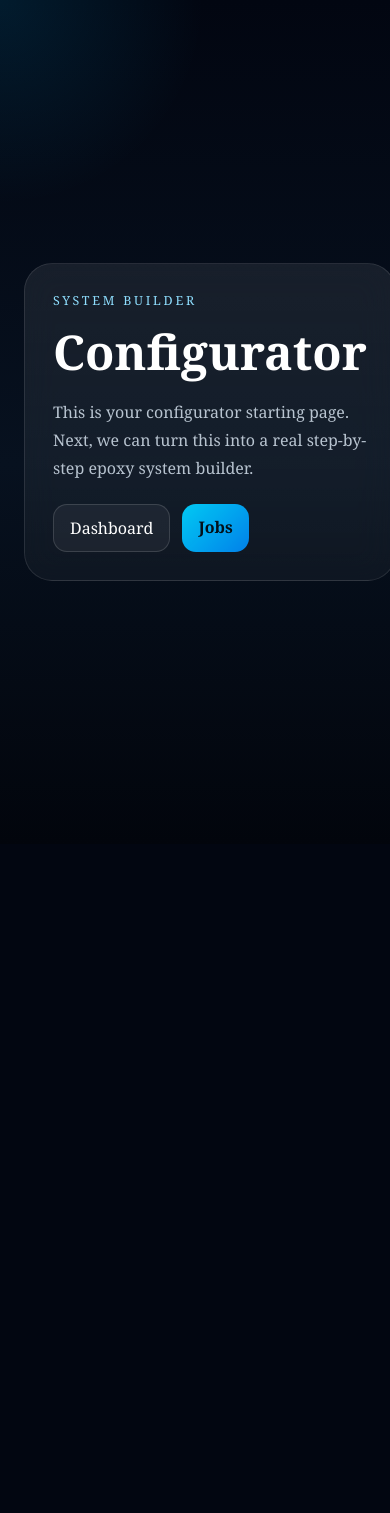
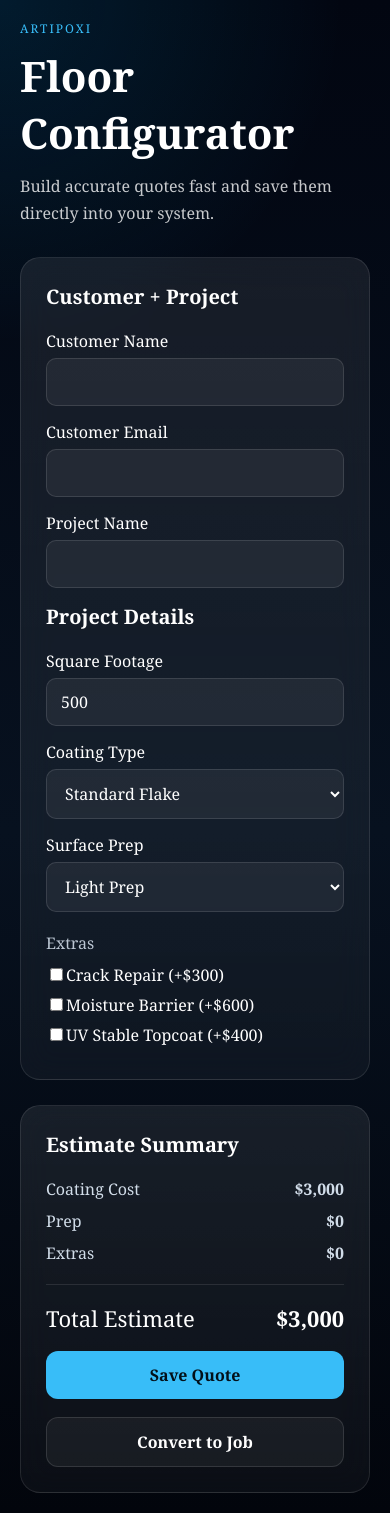
Before and after one commit to cturley468-dotcom/artipoxi-dashboard, a Next.js app: page /configurator in a window 390 px wide. Before the commit the page ends 844 px from the top, so only its background shows below. Built offline with nearby package versions, Linux system fonts and the light colour scheme.

Commit message:
Add quote saving and convert quote to job

```diff
--- a/app/configurator/page.module.css
+++ b/app/configurator/page.module.css
@@ -1,63 +1,159 @@
 .page {
-  min-height: 100vh;
-  display: grid;
-  place-items: center;
-  padding: 24px;
+  padding: 40px;
   background:
     radial-gradient(circle at top left, rgba(0, 183, 255, 0.12), transparent 22%),
     linear-gradient(180deg, #020611 0%, #07111f 55%, #02050c 100%);
   color: white;
+  min-height: 100vh;
 }
 
-.card {
-  width: min(100%, 760px);
-  padding: 28px;
-  border-radius: 28px;
+.container {
+  max-width: 1100px;
+  margin: auto;
+}
+
+.header {
+  margin-bottom: 30px;
+}
+
+.eyebrow {
+  color: #38bdf8;
+  font-size: 12px;
+  letter-spacing: 2px;
+  margin: 0 0 10px;
+}
+
+.title {
+  font-size: 42px;
+  font-weight: 700;
+  margin: 0;
+}
+
+.subtitle {
+  opacity: 0.78;
+  margin-top: 12px;
+  line-height: 1.7;
+  max-width: 720px;
+}
+
+.grid {
+  display: grid;
+  grid-template-columns: 1fr 1fr;
+  gap: 25px;
+}
+
+.panel {
   background: linear-gradient(180deg, rgba(255,255,255,0.08), rgba(255,255,255,0.04));
+  padding: 25px;
+  border-radius: 20px;
   border: 1px solid rgba(255,255,255,0.1);
   backdrop-filter: blur(16px);
 }
 
-.eyebrow {
-  margin: 0 0 10px;
-  letter-spacing: 0.22em;
-  color: #8fdfff;
-  font-size: 0.78rem;
+.sectionTitle {
+  font-size: 20px;
+  margin: 0 0 20px;
 }
 
-.title {
-  margin: 0;
-  font-size: 3rem;
+.label {
+  display: block;
+  margin-bottom: 15px;
 }
 
-.text {
-  margin-top: 14px;
-  line-height: 1.75;
-  color: rgba(231,243,255,0.78);
+.subLabel {
+  margin: 0 0 10px;
+  color: rgba(231,243,255,0.8);
 }
 
-.actions {
+.input,
+.select {
+  width: 100%;
+  padding: 12px 14px;
+  margin-top: 6px;
+  border-radius: 10px;
+  border: 1px solid rgba(255,255,255,0.12);
+  background: rgba(255,255,255,0.06);
+  color: white;
+  outline: none;
+}
+
+.extras {
+  margin-top: 20px;
+}
+
+.checkboxRow {
+  display: block;
+  margin-bottom: 8px;
+}
+
+.summaryRow {
   display: flex;
-  gap: 12px;
-  flex-wrap: wrap;
-  margin-top: 22px;
+  justify-content: space-between;
+  margin-bottom: 10px;
+  color: rgba(231,243,255,0.9);
+}
+
+.total {
+  display: flex;
+  justify-content: space-between;
+  font-size: 22px;
+  margin-top: 20px;
+  padding-top: 18px;
+  border-top: 1px solid rgba(255,255,255,0.1);
+}
+
+.message {
+  margin-top: 18px;
+  color: #9fe8ff;
+}
+
+.savedBox {
+  margin-top: 16px;
+  padding: 14px;
+  border-radius: 14px;
+  background: rgba(255,255,255,0.04);
+  border: 1px solid rgba(255,255,255,0.08);
+}
+
+.savedTitle {
+  font-weight: 700;
+  margin-bottom: 8px;
+}
+
+.savedText {
+  color: rgba(231,243,255,0.8);
+  font-size: 0.95rem;
+  margin-bottom: 4px;
 }
 
 .primaryBtn,
 .secondaryBtn {
-  text-decoration: none;
-  padding: 12px 16px;
-  border-radius: 14px;
+  margin-top: 18px;
+  width: 100%;
+  padding: 13px;
+  border-radius: 12px;
+  font-weight: bold;
+  cursor: pointer;
 }
 
 .primaryBtn {
+  background: #38bdf8;
   color: #031019;
-  font-weight: 700;
-  background: linear-gradient(135deg, rgba(0,212,255,0.95), rgba(0,140,255,0.9));
+  border: none;
 }
 
 .secondaryBtn {
+  background: rgba(255,255,255,0.05);
   color: white;
-  border: 1px solid rgba(255,255,255,0.14);
-  background: rgba(255,255,255,0.05);
+  border: 1px solid rgba(255,255,255,0.12);
 }
+
+@media (max-width: 900px) {
+  .grid {
+    grid-template-columns: 1fr;
+  }
+
+  .page {
+    padding: 20px;
+  }
+}
--- a/app/configurator/page.tsx
+++ b/app/configurator/page.tsx
@@ -1,20 +1,300 @@
-import Link from "next/link";
+"use client";
+
+import { useMemo, useState } from "react";
 import styles from "./page.module.css";
+import { supabase } from "../lib/supabase";
+
+type SavedQuote = {
+  id: string;
+  customer_name: string | null;
+  customer_email: string | null;
+  project_name: string | null;
+  total_estimate: number | null;
+};
 
 export default function ConfiguratorPage() {
+  const [customerName, setCustomerName] = useState("");
+  const [customerEmail, setCustomerEmail] = useState("");
+  const [projectName, setProjectName] = useState("");
+  const [sqft, setSqft] = useState(500);
+  const [coating, setCoating] = useState("standard");
+  const [prep, setPrep] = useState("light");
+  const [extras, setExtras] = useState<string[]>([]);
+  const [saving, setSaving] = useState(false);
+  const [converting, setConverting] = useState(false);
+  const [message, setMessage] = useState("");
+  const [savedQuote, setSavedQuote] = useState<SavedQuote | null>(null);
+
+  const basePricePerSqft = {
+    standard: 6,
+    premium: 8,
+    metallic: 10,
+  };
+
+  const prepCostMap = {
+    light: 0,
+    medium: 500,
+    heavy: 1200,
+  };
+
+  const extraOptions = [
+    { id: "crack", label: "Crack Repair", price: 300 },
+    { id: "moisture", label: "Moisture Barrier", price: 600 },
+    { id: "uv", label: "UV Stable Topcoat", price: 400 },
+  ];
+
+  function toggleExtra(id: string) {
+    setExtras((prev) =>
+      prev.includes(id) ? prev.filter((e) => e !== id) : [...prev, id]
+    );
+  }
+
+  const coatingCost = useMemo(
+    () => sqft * basePricePerSqft[coating as keyof typeof basePricePerSqft],
+    [sqft, coating]
+  );
+
+  const extrasTotal = useMemo(
+    () =>
+      extraOptions
+        .filter((e) => extras.includes(e.id))
+        .reduce((sum, e) => sum + e.price, 0),
+    [extras]
+  );
+
+  const prepCost = prepCostMap[prep as keyof typeof prepCostMap];
+  const total = coatingCost + prepCost + extrasTotal;
+
+  async function handleSaveQuote() {
+    setSaving(true);
+    setMessage("");
+
+    try {
+      const { data: userData } = await supabase.auth.getUser();
+
+      const payload = {
+        user_id: userData.user?.id ?? null,
+        customer_name: customerName || null,
+        customer_email: customerEmail || null,
+        project_name: projectName || null,
+        square_feet: sqft,
+        coating_type: coating,
+        prep_level: prep,
+        extras,
+        coating_cost: coatingCost,
+        prep_cost: prepCost,
+        extras_cost: extrasTotal,
+        total_estimate: total,
+        status: "draft",
+      };
+
+      const { data, error } = await supabase
+        .from("quotes")
+        .insert([payload])
+        .select("id, customer_name, customer_email, project_name, total_estimate")
+        .single();
+
+      if (error) {
+        setMessage(error.message);
+        setSaving(false);
+        return;
+      }
+
+      setSavedQuote(data as SavedQuote);
+      setMessage("Quote saved successfully.");
+    } catch {
+      setMessage("Unexpected error saving quote.");
+    } finally {
+      setSaving(false);
+    }
+  }
+
+  async function handleConvertToJob() {
+    if (!savedQuote?.id) {
+      setMessage("Save the quote first.");
+      return;
+    }
+
+    setConverting(true);
+    setMessage("");
+
+    try {
+      const { error } = await supabase.from("jobs").insert([
+        {
+          quote_id: savedQuote.id,
+          title: savedQuote.project_name || "New Quote Job",
+          client_name: savedQuote.customer_name || "Unknown Client",
+          client_email: savedQuote.customer_email || null,
+          status: "open",
+          price: savedQuote.total_estimate || 0,
+          notes: `Created from quote ${savedQuote.id}`,
+        },
+      ]);
+
+      if (error) {
+        setMessage(error.message);
+        setConverting(false);
+        return;
+      }
+
+      await supabase
+        .from("quotes")
+        .update({ status: "converted" })
+        .eq("id", savedQuote.id);
+
+      setMessage("Quote converted to job.");
+    } catch {
+      setMessage("Unexpected error converting quote.");
+    } finally {
+      setConverting(false);
+    }
+  }
+
   return (
     <main className={styles.page}>
-      <div className={styles.card}>
-        <p className={styles.eyebrow}>SYSTEM BUILDER</p>
-        <h1 className={styles.title}>Configurator</h1>
-        <p className={styles.text}>
-          This is your configurator starting page. Next, we can turn this into a real
-          step-by-step epoxy system builder.
-        </p>
+      <div className={styles.container}>
+        <header className={styles.header}>
+          <p className={styles.eyebrow}>ARTIPOXI</p>
+          <h1 className={styles.title}>Floor Configurator</h1>
+          <p className={styles.subtitle}>
+            Build accurate quotes fast and save them directly into your system.
+          </p>
+        </header>
 
-        <div className={styles.actions}>
-          <Link href="/dashboard" className={styles.secondaryBtn}>Dashboard</Link>
-          <Link href="/jobs" className={styles.primaryBtn}>Jobs</Link>
+        <div className={styles.grid}>
+          <div className={styles.panel}>
+            <h2 className={styles.sectionTitle}>Customer + Project</h2>
+
+            <label className={styles.label}>
+              Customer Name
+              <input
+                type="text"
+                value={customerName}
+                onChange={(e) => setCustomerName(e.target.value)}
+                className={styles.input}
+              />
+            </label>
+
+            <label className={styles.label}>
+              Customer Email
+              <input
+                type="email"
+                value={customerEmail}
+                onChange={(e) => setCustomerEmail(e.target.value)}
+                className={styles.input}
+              />
+            </label>
+
+            <label className={styles.label}>
+              Project Name
+              <input
+                type="text"
+                value={projectName}
+                onChange={(e) => setProjectName(e.target.value)}
+                className={styles.input}
+              />
+            </label>
+
+            <h2 className={styles.sectionTitle}>Project Details</h2>
+
+            <label className={styles.label}>
+              Square Footage
+              <input
+                type="number"
+                value={sqft}
+                onChange={(e) => setSqft(Number(e.target.value))}
+                className={styles.input}
+              />
+            </label>
+
+            <label className={styles.label}>
+              Coating Type
+              <select
+                value={coating}
+                onChange={(e) => setCoating(e.target.value)}
+                className={styles.select}
+              >
+                <option value="standard">Standard Flake</option>
+                <option value="premium">Premium Flake</option>
+                <option value="metallic">Metallic Epoxy</option>
+              </select>
+            </label>
+
+            <label className={styles.label}>
+              Surface Prep
+              <select
+                value={prep}
+                onChange={(e) => setPrep(e.target.value)}
+                className={styles.select}
+              >
+                <option value="light">Light Prep</option>
+                <option value="medium">Medium Grind</option>
+                <option value="heavy">Heavy Prep / Repair</option>
+              </select>
+            </label>
+
+            <div className={styles.extras}>
+              <p className={styles.subLabel}>Extras</p>
+
+              {extraOptions.map((extra) => (
+                <label key={extra.id} className={styles.checkboxRow}>
+                  <input
+                    type="checkbox"
+                    checked={extras.includes(extra.id)}
+                    onChange={() => toggleExtra(extra.id)}
+                  />
+                  {extra.label} (+${extra.price})
+                </label>
+              ))}
+            </div>
+          </div>
+
+          <div className={styles.panel}>
+            <h2 className={styles.sectionTitle}>Estimate Summary</h2>
+
+            <div className={styles.summaryRow}>
+              <span>Coating Cost</span>
+              <strong>${coatingCost.toLocaleString()}</strong>
+            </div>
+
+            <div className={styles.summaryRow}>
+              <span>Prep</span>
+              <strong>${prepCost.toLocaleString()}</strong>
+            </div>
+
+            <div className={styles.summaryRow}>
+              <span>Extras</span>
+              <strong>${extrasTotal.toLocaleString()}</strong>
+            </div>
+
+            <div className={styles.total}>
+              <span>Total Estimate</span>
+              <strong>${total.toLocaleString()}</strong>
+            </div>
+
+            {message ? <p className={styles.message}>{message}</p> : null}
+
+            {savedQuote ? (
+              <div className={styles.savedBox}>
+                <div className={styles.savedTitle}>Saved Quote</div>
+                <div className={styles.savedText}>ID: {savedQuote.id}</div>
+                <div className={styles.savedText}>
+                  Customer: {savedQuote.customer_name || "No name"}
+                </div>
+                <div className={styles.savedText}>
+                  Project: {savedQuote.project_name || "No project name"}
+                </div>
+              </div>
+            ) : null}
+
+            <button className={styles.primaryBtn} onClick={handleSaveQuote} disabled={saving}>
+              {saving ? "Saving Quote..." : "Save Quote"}
+            </button>
+
+            <button className={styles.secondaryBtn} onClick={handleConvertToJob} disabled={converting}>
+              {converting ? "Converting..." : "Convert to Job"}
+            </button>
+          </div>
         </div>
       </div>
     </main>
```
Also changed, not shown: app/dashboard/page.tsx (+10 -11 lines), app/dashboard/schedule/page.tsx (+4 -4 lines).
